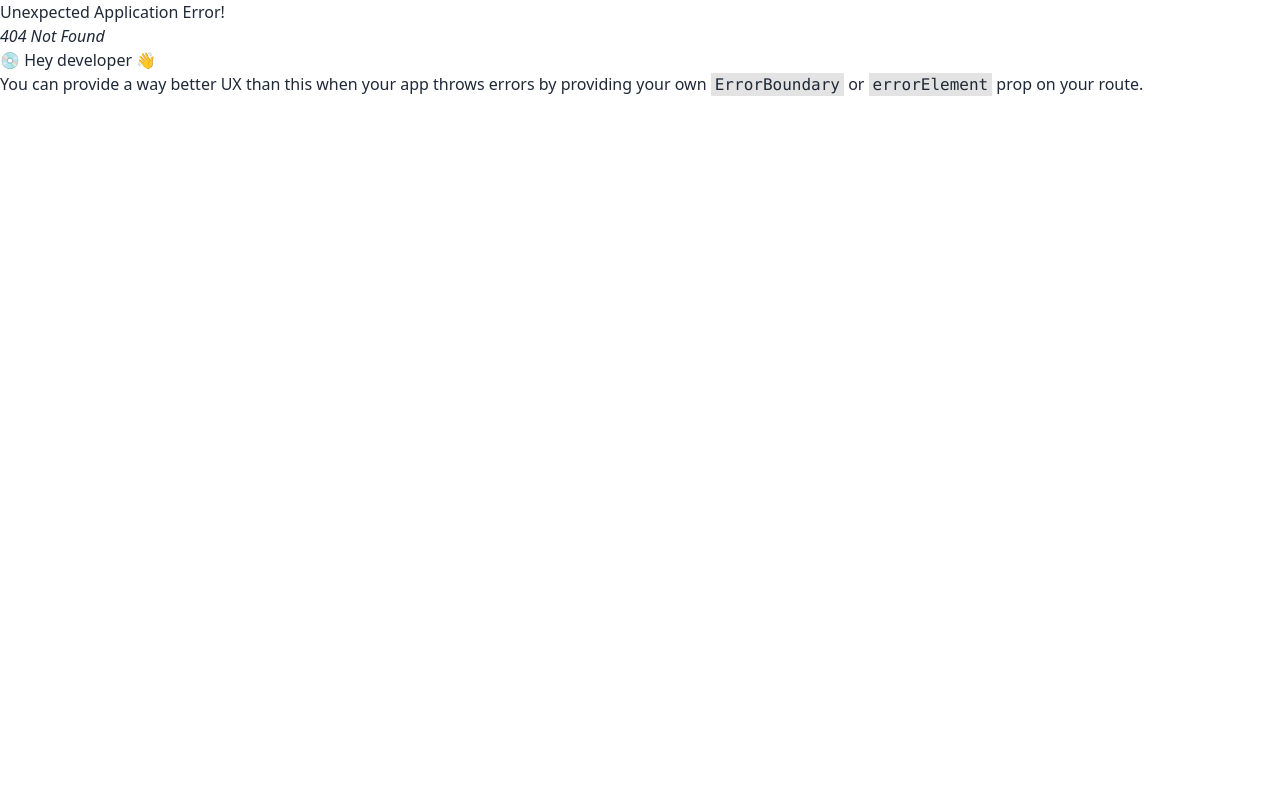
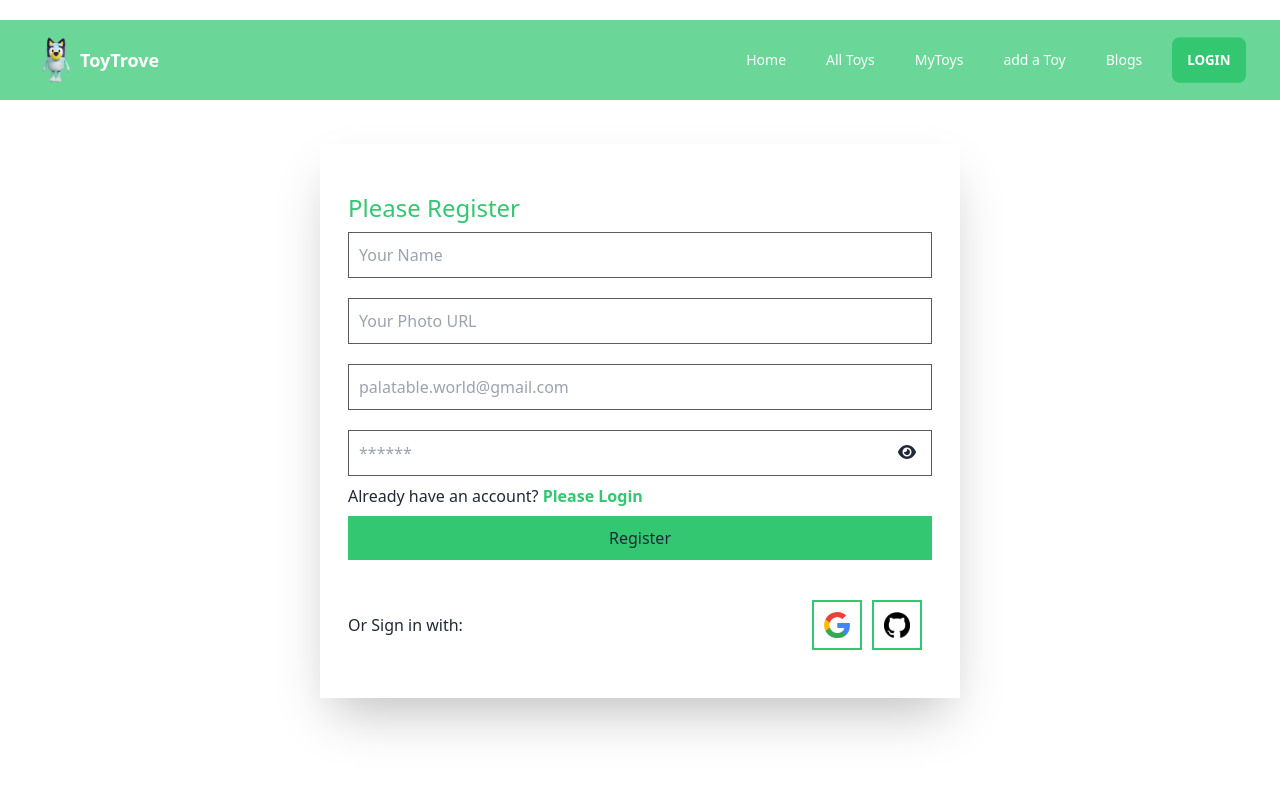
Before and after one commit to ashiqur-r-biplop/ToyTrove-client-site, a React (Vite) app: page /register in a window 1280 px wide. Before the commit this address had no page. Shown: the top 800 px of the page. Built offline with nearby package versions, Linux system fonts and the light colour scheme.

Commit message:
added ragister page

```diff
--- a/src/Component/Login/Login.jsx
+++ b/src/Component/Login/Login.jsx
@@ -17,7 +17,7 @@ const Login = () => {
   };
 
   return (
-    <div className="container mx-auto">
+    <div className="container mx-auto mt-20">
       <div style={{ height: "80vh" }}>
         <form
           onSubmit={handleLogin}
--- /dev/null
+++ b/src/Component/Login/Register.jsx
@@ -0,0 +1,151 @@
+import React, { useState } from "react";
+import googleImg from "../../assets/Image/social/google.png";
+import gitHubImg from "../../assets/Image/social/github.png";
+import { FontAwesomeIcon } from "@fortawesome/react-fontawesome";
+import { faEye, faEyeSlash } from "@fortawesome/free-solid-svg-icons";
+import { Link } from "react-router-dom";
+
+const Register = () => {
+  const [toggleIcon, setToggleIcon] = useState(false);
+  const [errorMassage, setErrorMassage] = useState("");
+
+  const handleSignUp = (e) => {
+    e.preventDefault();
+    const form = e.target;
+    const name = form.name.value;
+    const photoUrl = form.photoUrl.value;
+    const email = form.email.value;
+    const password = form.password.value;
+    if (password < 6) {
+      setErrorMassage("Minimum six characters provide your password");
+      return;
+    } else if (!/^(?=.*[A-Za-z])/.test(password)) {
+      setErrorMassage("At least one letter");
+    }
+  };
+  const handleEmail = (e) => {
+    const emailHandle = e.target.value;
+    if (!/^[^\s@]+@[^\s@]+\.[^\s@]+$/.test(emailHandle)) {
+      setErrorMassage("Email are not valid");
+      return;
+    } else {
+      setErrorMassage("");
+    }
+  };
+  const handlePassword = (e) => {
+    const passwordHandle = e.target.value;
+    // console.log(passwordHandle);
+    if (passwordHandle.length < 6) {
+      setErrorMassage("Minimum six characters provide your password");
+      return;
+    } else if (!/^(?=.*[A-Za-z])/.test(passwordHandle)) {
+      setErrorMassage("At least one letter");
+    } else {
+      setErrorMassage("");
+    }
+  };
+
+  return (
+    <div className="container mx-auto md:mt-36  mt-5">
+      <div style={{ margin: "50px 0px" }}>
+        <form
+          onSubmit={handleSignUp}
+          className="flex flex-col justify-center items-center h-full"
+        >
+          <div className="flex flex-col justify-start items-start fullForm lg:w-3/6 md:w-3/6  shadow-2xl">
+            <h2 className="text-2xl mb-2" style={{ color: "#32c770" }}>
+              Please Register
+            </h2>
+            <input
+              type="name"
+              placeholder="Your Name"
+              className="border"
+              name="name"
+              required
+            />
+            <input
+              type="text"
+              placeholder="Your Photo URL"
+              className="border"
+              name="photoUrl"
+              required
+            />
+            <input
+              type="email"
+              placeholder="palatable.world@gmail.com"
+              className="border"
+              name="email"
+              onChange={handleEmail}
+            />
+            <div className="w-full relative">
+              <input
+                type={`${toggleIcon ? "text" : "password"}`}
+                className="border m-0"
+                placeholder="******"
+                name="password"
+                onChange={handlePassword}
+              />
+
+              <span
+                onClick={() => setToggleIcon(!toggleIcon)}
+                className="absolute bottom-4 right-4 toggle-icon"
+              >
+                {toggleIcon ? (
+                  <FontAwesomeIcon
+                    className="block"
+                    icon={faEyeSlash}
+                  ></FontAwesomeIcon>
+                ) : (
+                  <FontAwesomeIcon
+                    className="block"
+                    icon={faEye}
+                  ></FontAwesomeIcon>
+                )}
+              </span>
+            </div>
+            <p className="text-red-500 mb-2 ">{errorMassage}</p>
+            <p className="mb-2">
+              Already have an account?{" "}
+              <Link style={{ color: "#32c770", fontWeight: 700 }} to="/login">
+                Please Login
+              </Link>
+            </p>
+            <input type="submit" value="Register" className="bg-[#32c770] border-0" />
+
+            <div className="pt-5 flex items-center justify-between w-full">
+              <p>Or Sign in with:</p>
+              <div className="flex items-center justify-between">
+                <img
+                //   onClick={handleGoogleLogin}
+                  style={{
+                    width: "50px",
+                    marginRight: "10px",
+                    border: "2px solid #32c770",
+                    cursor: "pointer",
+                    padding: "10px",
+                  }}
+                  src={googleImg}
+                  alt=""
+                />
+                <img
+                //   onClick={handleGithubLogin}
+                  style={{
+                    width: "50px",
+                    marginRight: "10px",
+                    border: "2px solid #32c770",
+                    cursor: "pointer",
+                    padding: "10px",
+                  }}
+                  src={gitHubImg}
+                  alt=""
+                />
+              </div>
+            </div>
+          </div>
+        </form>
+      </div>
+    </div>
+  );
+};
+
+export default Register;
--- a/src/Route/router.jsx
+++ b/src/Route/router.jsx
@@ -4,6 +4,7 @@ import Home from "../Component/Home/Home/Home";
 import AllToys from "../Component/AllToys/AllToys";
 import AddToys from "../Component/AddToys/AddToys";
 import Login from "../Component/Login/Login";
+import Register from "../Component/Login/Register";
 
 const router = createBrowserRouter([
   {
@@ -34,6 +35,10 @@ const router = createBrowserRouter([
         path: "/login",
         element: <Login></Login>,
       },
+      {
+        path: "/register",
+        element: <Register></Register>,
+      },
     ],
   },
 ]);
```
